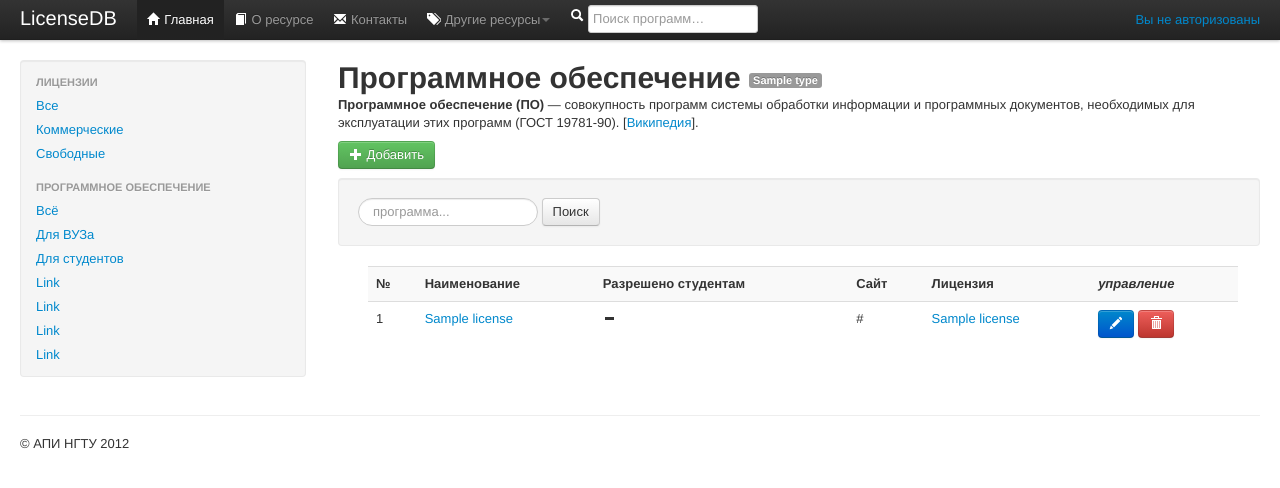
After one commit to z0rr0/licdb, a Django app: template main/key/templates/program_home.html in a window 1280 px wide. The commit adds this page. Shown: the top 488 px of the page. Run offline with Django 3.2, Linux system fonts and the light colour scheme; the template is opened without the code that fills it: most values are stand-ins (such as "Sample title", 1, 10 or a date in 2020); parts of the project's set-up code (start-up, migrations or seed data) failed here and were passed over; some libraries are stand-ins or nearby versions.

Commit message:
applay patch for program view

```diff
--- /dev/null
+++ b/main/key/templates/program_home.html
@@ -0,0 +1,78 @@
+{% extends "base.html" %}
+{% load keytags %}
+{% block title %}Программы{% endblock %}
+
+{% block content %}
+    <h1>
+        Программное обеспечение
+        {% if type %}
+            <span class="label">{{ type }}</span>
+        {% endif %}
+    </h1>
+    <div class="row-fluid">
+        <div class="span12">
+            <p>
+               <strong>Программное обеспечение (ПО)</strong> &mdash; совокупность программ системы обработки информации и программных документов, необходимых для эксплуатации этих программ (ГОСТ 19781-90). [<a href="http://ru.wikipedia.org" title="Перейти на сайт Википедии" target="_blank">Википедия</a>].
+            </p>
+        </div>
+    </div>
+    <p>
+        <a class="btn btn-success" href="/program/add/" title="Добавление">
+            <i class="icon-plus icon-white"></i>
+            Добавить
+        </a>
+    </p>
+
+    <form class="well form-search" method="POST" action="">
+        {% csrf_token %}{{ form.management_form }}
+        <input type="text" class="input-medium search-query"
+            name="progsearch" placeholder="программа..." value="{{ searchtext }}">
+        <button type="submit" class="btn">Поиск</button>
+    </form>
+
+    <div class="span9">
+        <table class="table table-striped">
+            <tr>
+                <th>№</th>
+                <th>Наименование</th>
+                <th>Разрешено студентам</th>
+                <th>Сайт</th>
+                <th>Лицензия</th>
+                <th><em>управление</em></th>
+            </tr>
+            {% for prog in object_list %}
+                <tr>
+                    <td>{{ forloop.counter }}</td>
+                    <td>
+                        <a href="/program/{{ prog.id }}">{{ prog.name }}</a>
+                    </td>
+                    <td>
+                        {% if prog.use_student %}
+                            <i class="icon-ok"></i>
+                        {% else %}
+                            <i class="icon-minus"></i>
+                        {% endif %}
+                    </td>
+                    <td>
+                         {% if prog.url %}
+                            {{ prog.url|urlizetrunc:25 }}
+                        {% else %}
+                            <small>нет</small>
+                        {% endif %}
+                    </td>
+                    <td>
+                        <a href="/license/{{ prog.license.id }}">{{ prog.license.name }}</a>
+                    </td>
+                    <td>
+                        <a class="btn btn-primary" href="/program/edit/{{ prog.id }}" title="Правка">
+                            <i class="icon-pencil icon-white"></i>
+                        </a>
+                        <a class="btn btn-danger" href="/program/delete/{{ prog.id }}" title="Удаление" onclick="return confirm('Вы действительно хотите удалить программу?');">
+                            <i class="icon-trash icon-white"></i>
+                        </a>
+                    </td>
+                </tr>
+            {% endfor %}
+        </table>
+    </div>
+{% endblock content %}
--- a/main/main/templates/base.html
+++ b/main/main/templates/base.html
@@ -52,9 +52,10 @@
                   </li>
                 </ul>
 
-                    <form class="navbar-form pull-left">
+                    <form class="navbar-form pull-left" method="POST" action="/programs/">
+                        {% csrf_token %}{{ form.management_form }}
                         <i class="icon-search icon-white"></i>
-                        <input type="text" class="span2"  placeholder="Поиск программ…">
+                        <input type="text" class="span2" name="progsearch" placeholder="Поиск программ…">
                     </form>
                 <p class="navbar-text pull-right">
                     {% if user.is_authenticated %}
@@ -80,8 +81,9 @@
                   <li><a href="/licenses/com/">Коммерческие</a></li>
                   <li><a href="/licenses/free/">Свободные</a></li>
                   <li class="nav-header">Программное обеспечение</li>
-                  <li><a href="#">Для ВУЗа</a></li>
-                  <li><a href="#">Для студентов</a></li>
+                  <li><a href="/programs/">Всё</a></li>
+                  <li><a href="/programs/nostud/">Для ВУЗа</a></li>
+                  <li><a href="/programs/stud/">Для студентов</a></li>
                   <li><a href="#">Link</a></li>
                   <li><a href="#">Link</a></li>
                   <li><a href="#">Link</a></li>
```
Also changed, not shown: main/key/templates/index.html (+1 -7 lines), main/key/templates/license_home.html (+12 -5 lines), main/key/templates/license_view.html (+5 -3 lines), main/key/views.py (+22 -2 lines), main/main/urls.py (+17 -0 lines).
